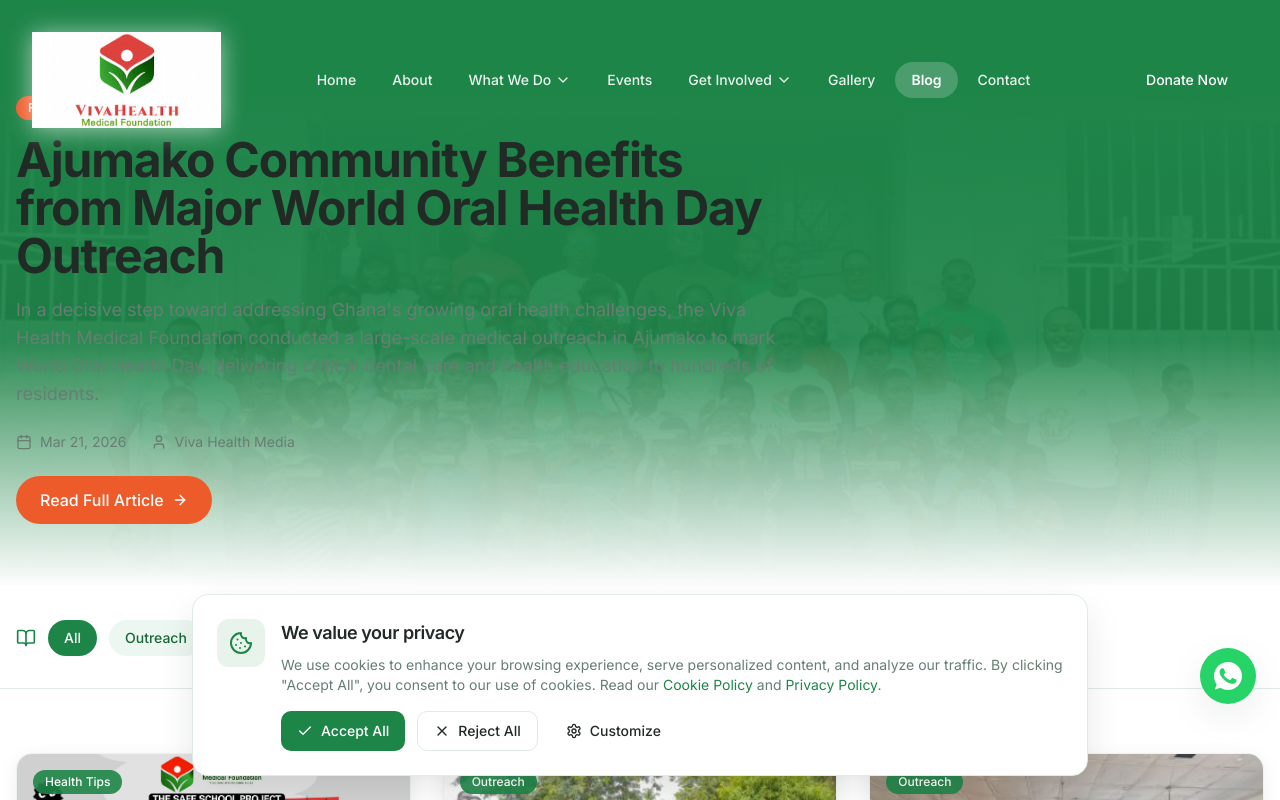
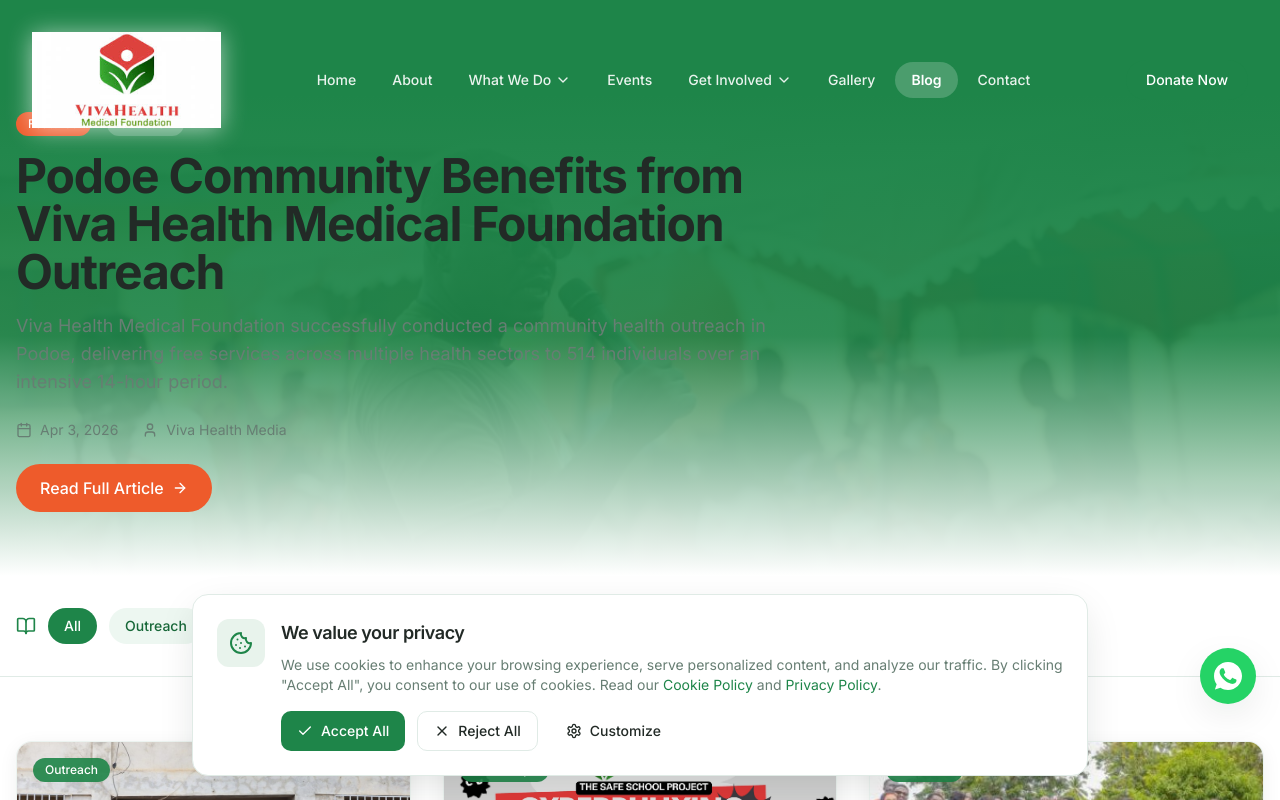
Before and after one commit to JamesKof/viva-health-medical-foundation, a React (Vite) app: page /blog in a window 1280 px wide. Shown: the top 800 px of the page. Built offline with nearby package versions, Linux system fonts and the light colour scheme; the HTML template or start-up script is replaced by a standard one.

Commit message:
Add Podoe blog post
Co-authored-by: JamesKof <28988013+JamesKof@users.noreply.github.com>

```diff
--- a/src/data/blogPosts.ts
+++ b/src/data/blogPosts.ts
@@ -20,6 +20,18 @@ export interface BlogPost {
 
 export const blogPosts: BlogPost[] = [
   {
+    slug: "podoe-community-health-outreach",
+    image: podoeHero,
+    date: "Apr 3, 2026",
+    author: "Viva Health Media",
+    category: "Outreach",
+    title: "Podoe Community Benefits from Viva Health Medical Foundation Outreach",
+    excerpt:
+      "Viva Health Medical Foundation successfully conducted a community health outreach in Podoe, delivering free services across multiple health sectors to 514 individuals over an intensive 14-hour period.",
+    featured: true,
+    hasArticle: true,
+  },
+  {
     slug: "ajumako-world-oral-health-day-outreach",
     image: ajumakoHero,
     date: "Mar 21, 2026",
@@ -28,7 +40,8 @@ export const blogPosts: BlogPost[] = [
     title: "Ajumako Community Benefits from Major World Oral Health Day Outreach",
     excerpt:
       "In a decisive step toward addressing Ghana's growing oral health challenges, the Viva Health Medical Foundation conducted a large-scale medical outreach in Ajumako to mark World Oral Health Day, delivering critical dental care and health education to hundreds of residents.",
-    featured: true,
+    featured: false,
+    hasArticle: true,
   },
   {
     slug: "safe-school-project-bullying-cyberbullying",
```
